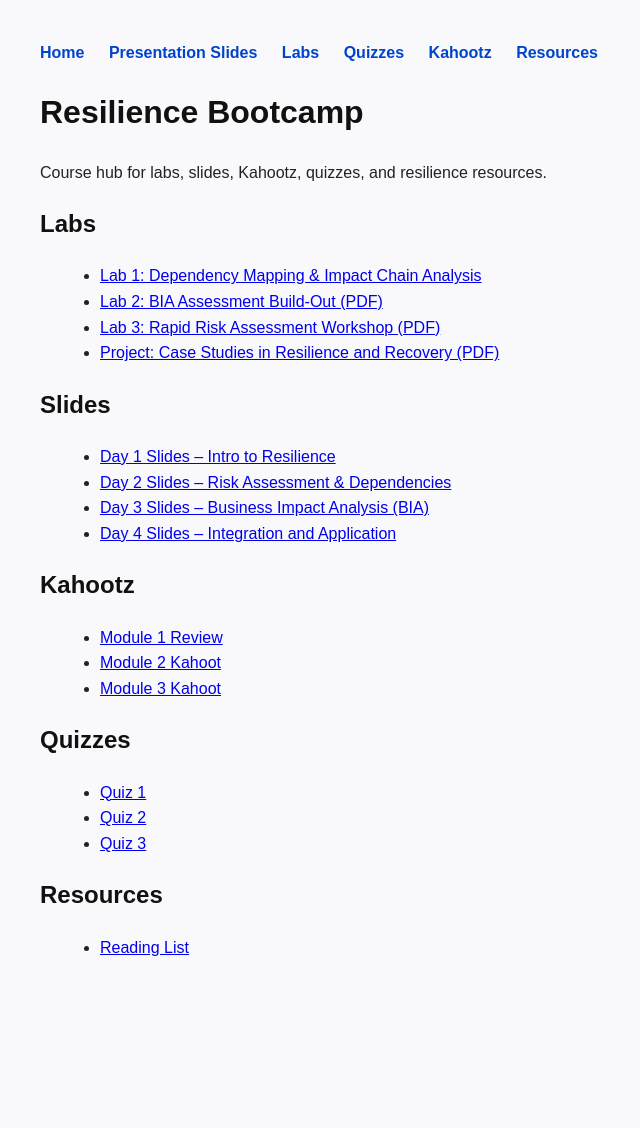
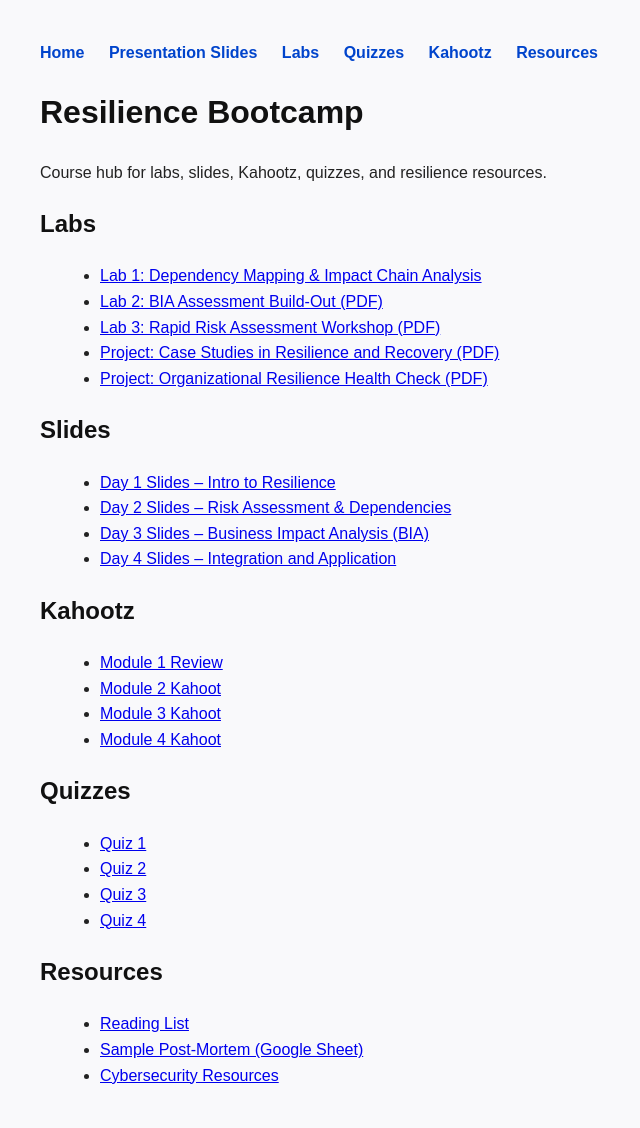
Before and after one commit to andry-collab/resilience-bootcamp, a Jekyll site: the page index.html, which Jekyll copies as it is, in a window 1280 px wide. Shown: the whole page, without its empty margins (0-640 px from the left). Built offline with Jekyll 4.4.1, drawn with Linux system fonts in a browser that asks for light colours; before the commit the page ends 1000 px from its top, so only the background shows below that.

Commit message:
Added new project PDF, Day 4 quiz, Day 4 Kahootz, and post-mortem resource

```diff
--- a/index.html
+++ b/index.html
@@ -46,6 +46,7 @@
   <li><a href="day3/LAB%202%20_%20BIA%20Assessment%20Build-Out.pdf">Lab 2: BIA Assessment Build-Out (PDF)</a></li>
   <li><a href="labs/lab-03-rapid-risk-assessment.pdf">Lab 3: Rapid Risk Assessment Workshop (PDF)</a></li>
   <li><a href="labs/project-case-studies-resilience-recovery.pdf">Project: Case Studies in Resilience and Recovery (PDF)</a></li>
+  <li><a href="labs/project-organizational-resilience-health-check.pdf">Project: Organizational Resilience Health Check (PDF)</a></li>
 </ul>
 
   <h2>Slides</h2>
@@ -61,6 +62,7 @@
   <li><a href="kahootz/mod1-review.md">Module 1 Review</a></li>
   <li><a href="https://create.kahoot.it/share/enter-kahoot-title/6124d482-e122-4187-a298-975cad63ec6c">Module 2 Kahoot</a></li>
   <li><a href="https://create.kahoot.it/details/bad4499f-580b-4c58-80b5-2709aead50be">Module 3 Kahoot</a></li>
+  <li><a href="https://create.kahoot.it/share/integration-and-application-kahootz/217b2ba4-ee35-4cd8-ae20-a0dc30fe509a">Module 4 Kahoot</a></li>
 </ul>
 
 <h2>Quizzes</h2>
@@ -68,11 +70,14 @@
   <li><a href="quizzes/day-01.md">Quiz 1</a></li>
   <li><a href="https://www.surveymonkey.com/r/GCVL6Q8">Quiz 2</a></li>
   <li><a href="https://www.surveymonkey.com/r/H5893JS">Quiz 3</a></li>
+  <li><a href="https://www.surveymonkey.com/r/KXFBM5G">Quiz 4</a></li>
 </ul>
 
   <h2>Resources</h2>
   <ul>
     <li><a href="resources/reading-list.md">Reading List</a></li>
-  </ul>
+    <li><a href="https://docs.google.com/spreadsheets/d/1pm6TBAhgMW3jobsIu0GJ7lUgc3cFT409xsRQWePcU84/edit?usp=sharing">Sample Post-Mortem (Google Sheet)</a></li>
+    <li><a href="https://docs.google.com/document/d/1zz-xXjC_L1D_AghJC49UGHjqq7Sft3t2ES2jz7i5oKs/edit#heading=h.xp24t6vgx83m">Cybersecurity Resources</a></li>
+</ul>
 </body>
 </html>
```
Also changed, not shown: 1 other file.
